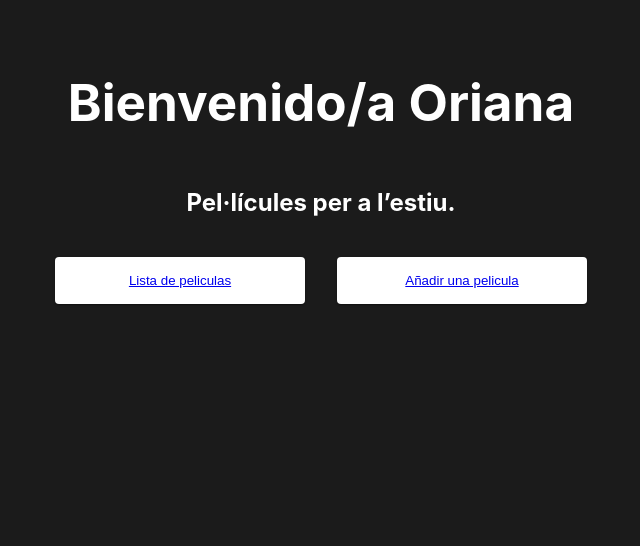
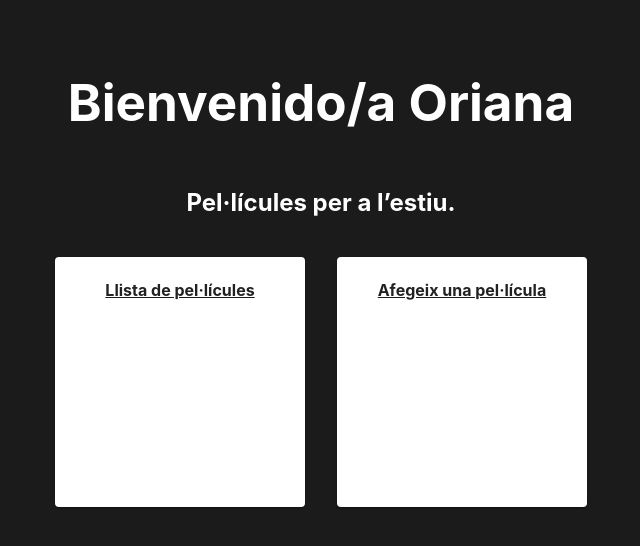
Before and after one commit to orojdz/M6_UF4, a React (Vite) app in the folder movies_db/: page / in a window 1280 px wide. Shown: the top 546 px of the page, without its empty margins (319-959 px from the left). Built offline with nearby package versions, Linux system fonts and the light colour scheme.

Commit message:
Menu simplificado

```diff
--- a/movies_db/src/pages/IndexMenu.jsx
+++ b/movies_db/src/pages/IndexMenu.jsx
@@ -1,6 +1,5 @@
 import { CardComp } from '../components/Card'
 import Card from '@mui/material/Card';
-import { CardContent, CardActionArea } from '@mui/material';
 import { Link } from 'react-router-dom';
 
 export function IndexMenu() {
@@ -8,27 +7,20 @@ export function IndexMenu() {
         <div className='select'>
             <div className="toList">
                 <CardComp>
-                    <Card sx={{ minWidth: 250 }}>
-                        <Link to="/movies/list">
-                            <CardActionArea>
-                                <CardContent >
-                                    Lista de peliculas
-
-                                </CardContent>
-                            </CardActionArea>
-                        </Link>
-                    </Card>
+                    <Link to="/movies/list">
+                        <Card sx={{ minWidth: 250, minHeight: 250}}>
+                            <h4>Llista de pel·lícules</h4>
+                        </Card>
+                    </Link>
                 </CardComp>
             </div>
             <div className='toAdd'>
                 <CardComp>
-                    <Card sx={{ minWidth: 250 }}>
-                        <CardActionArea>
-                            <CardContent>
-                                <Link to="/movies/add">Añadir una pelicula</Link>
-                            </CardContent>
-                        </CardActionArea>
-                    </Card>
+                    <Link to="/movies/add">
+                        <Card sx={{ minWidth: 250, minHeight: 250 }}>
+                            <h4>Afegeix una pel·lícula</h4>
+                        </Card>
+                    </Link>
                 </CardComp>
             </div>
         </div>
```
